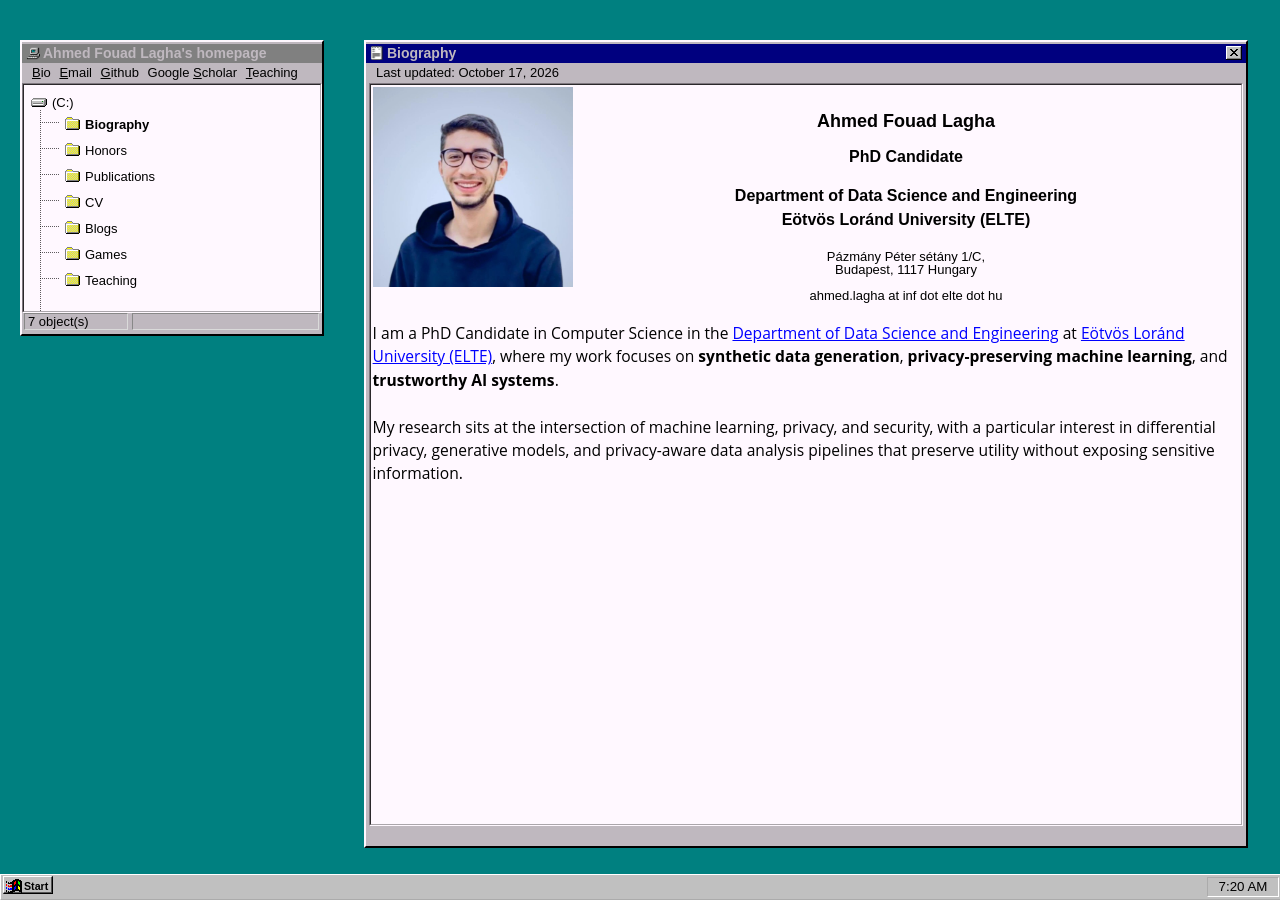
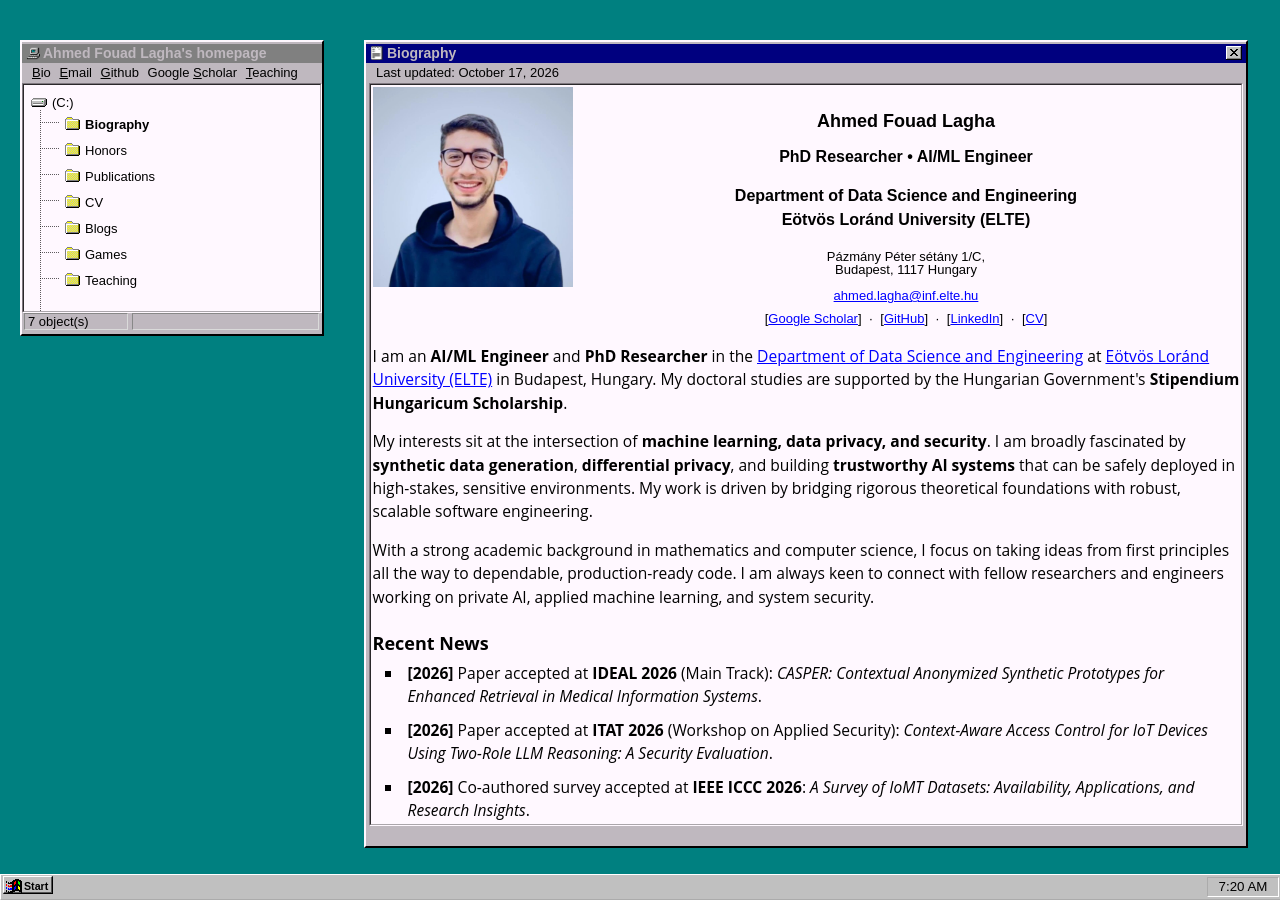
Before and after one commit to ahmed-fouad-lagha/ahmed-fouad-lagha.github.io, a Jekyll site: the page built from pages/bio.html, in a window 1280 px wide. Built offline with Jekyll 4.4.1, drawn with Linux system fonts in a browser that asks for light colours.

Commit message:
feat: update biography details, recent news, and teaching mentorship information

```diff
--- a/pages/bio.html
+++ b/pages/bio.html
@@ -2,25 +2,60 @@
 layout: default
 title: "Biography"
 permalink: /bio/
-desc: "Ahmed Fouad Lagha is a PhD candidate at Eotvos Lorand University working on synthetic data generation, privacy-preserving machine learning, and trustworthy AI."
+desc: "Ahmed Fouad Lagha is an AI/ML Engineer and PhD candidate at Eotvos Lorand University working on synthetic data generation, privacy-preserving machine learning, and trustworthy AI."
 ---
 
 <div class="bio_top">
     <img class="bio_image" alt="Ahmed Fouad Lagha" src="{{ '/assets/img/bio.jpg' | relative_url }}">
     <div class="bio_name">
         <h2>Ahmed Fouad Lagha</h2>
-        <h3>PhD Candidate</h3>
+        <h3>PhD Researcher &bull; AI/ML Engineer</h3>
         <h3>Department of Data Science and Engineering<br />
         Eötvös Loránd University (ELTE)</h3><br />
         Pázmány Péter sétány 1/C,<br />
         Budapest, 1117 Hungary<br /><br />
-        ahmed.lagha at inf dot elte dot hu <br />
+        <a href="mailto:ahmed.lagha@inf.elte.hu">ahmed.lagha@inf.elte.hu</a>
+        <div class="bio_links" style="margin-top: 10px;">
+            [<a href="https://scholar.google.com/citations?user=KWuxUDwAAAAJ&hl=en&oi=ao" target="_blank" rel="noopener noreferrer">Google Scholar</a>] &nbsp;&middot;&nbsp;
+            [<a href="https://github.com/ahmed-fouad-lagha" target="_blank" rel="noopener noreferrer">GitHub</a>] &nbsp;&middot;&nbsp;
+            [<a href="https://www.linkedin.com/in/ahmed-fouad-lagha" target="_blank" rel="noopener noreferrer">LinkedIn</a>] &nbsp;&middot;&nbsp;
+            [<a href="{{ '/cv/' | relative_url }}">CV</a>]
+        </div>
     </div>
 </div>
+
 <div class="bio_statement">
     <p>
-        I am a PhD Candidate in Computer Science in the <a href="https://dse.inf.elte.hu/en/" target="_blank" rel="noopener noreferrer">Department of Data Science and Engineering</a> at <a href="https://www.elte.hu/en/" target="_blank" rel="noopener noreferrer">Eötvös Loránd University (ELTE)</a>, where my work focuses on <strong>synthetic data generation</strong>, <strong>privacy-preserving machine learning</strong>, and <strong>trustworthy AI systems</strong>.<br/><br/>
+        I am an <strong>AI/ML Engineer</strong> and <strong>PhD Researcher</strong> in the <a href="https://dse.inf.elte.hu/en/" target="_blank" rel="noopener noreferrer">Department of Data Science and Engineering</a> at <a href="https://www.elte.hu/en/" target="_blank" rel="noopener noreferrer">Eötvös Loránd University (ELTE)</a> in Budapest, Hungary. My doctoral studies are supported by the Hungarian Government's <strong>Stipendium Hungaricum Scholarship</strong>.
+    </p>
 
-        My research sits at the intersection of machine learning, privacy, and security, with a particular interest in differential privacy, generative models, and privacy-aware data analysis pipelines that preserve utility without exposing sensitive information.<br/><br/>
+    <p>
+        My interests sit at the intersection of <strong>machine learning, data privacy, and security</strong>. I am broadly fascinated by <strong>synthetic data generation</strong>, <strong>differential privacy</strong>, and building <strong>trustworthy AI systems</strong> that can be safely deployed in high-stakes, sensitive environments. My work is driven by bridging rigorous theoretical foundations with robust, scalable software engineering.
     </p>
+
+    <p>
+        With a strong academic background in mathematics and computer science, I focus on taking ideas from first principles all the way to dependable, production-ready code. I am always keen to connect with fellow researchers and engineers working on private AI, applied machine learning, and system security.
+    </p>
+
+    <h2>Recent News</h2>
+    <ul>
+        <li>
+            <strong>[2026]</strong> Paper accepted at <strong>IDEAL 2026</strong> (Main Track): <em>CASPER: Contextual Anonymized Synthetic Prototypes for Enhanced Retrieval in Medical Information Systems</em>.
+        </li>
+        <li>
+            <strong>[2026]</strong> Paper accepted at <strong>ITAT 2026</strong> (Workshop on Applied Security): <em>Context-Aware Access Control for IoT Devices Using Two-Role LLM Reasoning: A Security Evaluation</em>.
+        </li>
+        <li>
+            <strong>[2026]</strong> Co-authored survey accepted at <strong>IEEE ICCC 2026</strong>: <em>A Survey of IoMT Datasets: Availability, Applications, and Research Insights</em>.
+        </li>
+        <li>
+            <strong>[2025]</strong> Awarded the <strong>Stipendium Hungaricum Scholarship</strong> for PhD studies at ELTE.
+        </li>
+        <li>
+            <strong>[2025]</strong> Graduated <strong>Valedictorian (Ranked 1st in Class)</strong> with an M.Sc. in Artificial Intelligence from the University of Khenchela.
+        </li>
+        <li>
+            <strong>[2025]</strong> Won <strong>2nd Place</strong> at <em>Starthon'25 Hackathon</em> (University of El Oued - Hamma Lakhdar, Algeria).
+        </li>
+    </ul>
 </div>
```
Also changed, not shown: pages/teaching.md (+6 -2 lines).
